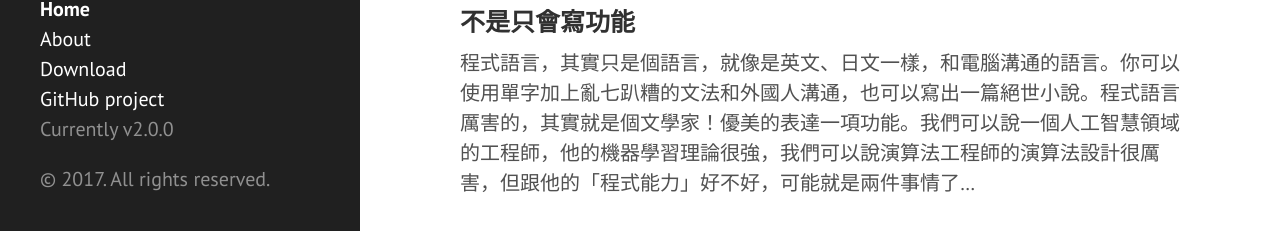
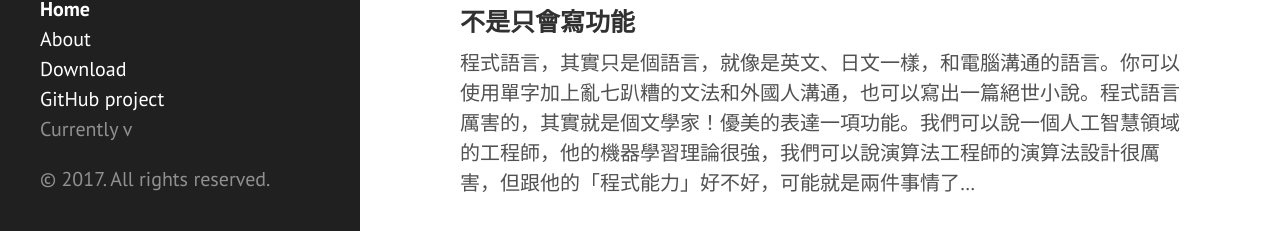
Before and after one commit to willsbor/willsbor.github.io, a Jekyll site: the page built from index.html, in a window 1280 px wide and 900 px high, scrolled down 527 px. Shown: the part 666-897 px from the top of the window. Built offline with Jekyll 4.4.1, drawn with Linux system fonts in a browser that asks for light colours; Markdown is read by kramdown in place of the engine named in the settings; the list of posts is cut into pages by our own code; some of the changed lines change nothing that is shown.

Commit message:
Update _config.yml

```diff
--- a/_config.yml
+++ b/_config.yml
@@ -19,7 +19,7 @@ paginate:         5
 gems:             [jekyll-paginate]
 
 # Custom vars
-version:          2.0.0
+# version:          2.0.0
 
 github:
   repo:           https://github.com/willsbor
```
